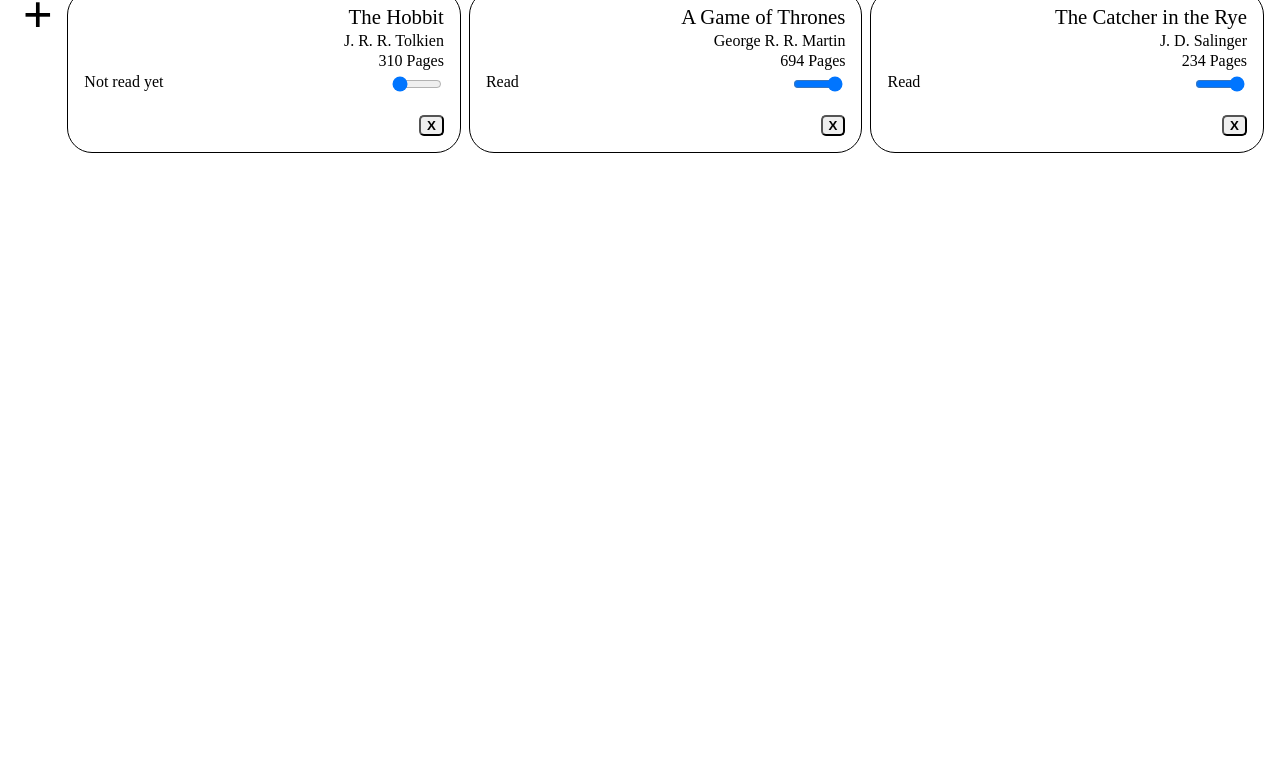
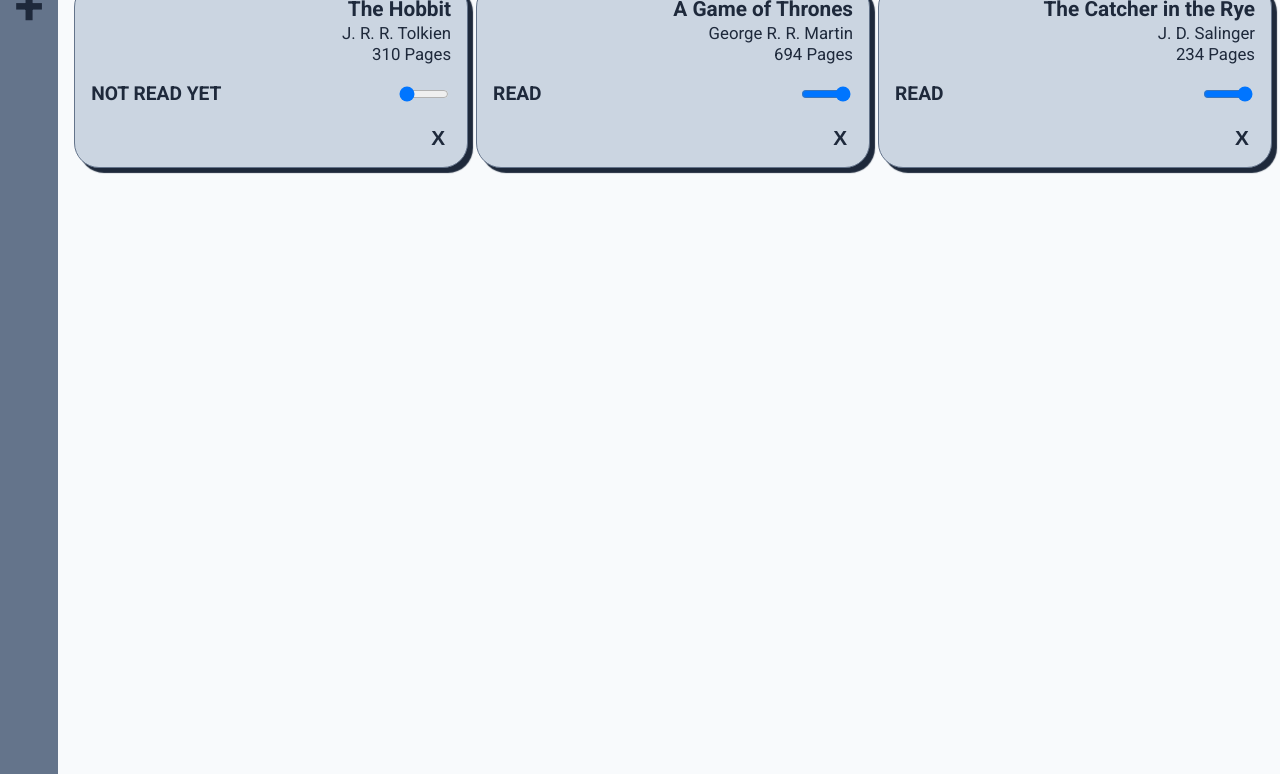
Before and after one commit to felipedomingosps/library, a plain HTML site: page index.html in a window 1280 px wide. Shown: the part 82-856 px from the top of the page. Before the commit the page ends 800 px from the top, so only its background shows below. Drawn offline with Linux system fonts and the light colour scheme.

Commit message:
Add colors

```diff
--- a/index.html
+++ b/index.html
@@ -5,6 +5,9 @@
     <meta http-equiv="X-UA-Compatible" content="IE=edge">
     <meta name="viewport" content="width=device-width, initial-scale=1.0">
     <title>Library App</title>
+    <link rel="preconnect" href="https://fonts.googleapis.com">
+<link rel="preconnect" href="https://fonts.gstatic.com" crossorigin>
+<link href="https://fonts.googleapis.com/css2?family=Roboto:ital,wght@0,100;0,300;0,400;0,500;0,700;0,900;1,100;1,300;1,400;1,500;1,700;1,900&display=swap" rel="stylesheet">
     <link rel="stylesheet" href="./reset.css">
     <link rel="stylesheet" href="./styles.css">
 </head>
@@ -32,7 +35,7 @@
                             <label for="author" class="p__label">Author</label><input type="text" name="author" id="author" class="p__input" required>
                         </p>
                         <p class="p__container">
-                            <label for="pages" class="p__label">Pages</label><input type="number" name="pages" id="pages" class="p__input" required>
+                            <label for="pages" class="p__label">Pages</label><input type="number" name="pages" id="pages" class="p__input" value="0" required>
                         </p>
                         <p class="p__container p__container--read">
                             <label for="read" class="p__label">Read?</label><input type="checkbox" name="read" id="read" class="p__input p__input--read">
--- a/styles.css
+++ b/styles.css
@@ -1,16 +1,44 @@
 /* BODY */
+
+:root {
+    --stone-900: #1c1917;
+    --gray-500: #6b7280;
+    --gray-200: #e2e8f0;
+    --neutral-50: #fafafa;
+    --zinc-200: #e4e4e7;
+    --amber-100: #fef3c7;
+    --amber-200: #fde68a;
+    --amber-500: #f59e0b;
+    --amber-800: #92400e;
+    --slate-50: #f8fafc;
+    --slate-100: #f1f5f9;
+    --slate-200: #e2e8f0;
+    --slate-300: #cbd5e1;
+    --slate-500: #64748b;
+    --slate-800: #1e293b;
+
+}
 
 *, *::before, *::after {
     box-sizing: border-box;
 }
 
+body {
+    background-color: var(--slate-50);
+    color: var(--slate-800);
+
+    font-family: 'Roboto', sans-serif;
+}
+
 .container {
-    max-width: 1600px;
+
     margin: 0 auto;
-    padding: 1rem;
 
     display: flex;
     flex-direction: column;
+
+    background-color: var(--slate-50);
+    min-height: 100vh;
 }
 
 
@@ -18,6 +46,9 @@
 
 header {
     padding: .5rem;
+
+    background-color: var(--slate-800);
+    color: var(--neutral-50);
 }
 
 h1 {
@@ -30,6 +61,8 @@ h1 {
 .aside-and-main-container {
     display: flex;
     gap: .5rem;
+
+
 }
 
 /* ASIDE */
@@ -37,6 +70,11 @@ h1 {
 .aside__container {
     display: flex;
     gap: .3rem;
+
+    background-color: var(--slate-500);
+    min-height: 100vh;
+
+    padding: .5rem;
 }
 
 .aside__always-on-display{
@@ -51,9 +89,7 @@ h1 {
     transition: 400ms;
 }
 
-.aside__add-book {
-    padding: .5rem;
-}
+
 
 .hide {
     display: none;
@@ -80,11 +116,18 @@ h1 {
     display: flex;
     flex-direction: column;
     gap: .3rem;
+
+    background-color: var(--slate-800);
+    padding: 1rem;
+    border-radius: 25px;
+
+    color: var(--zinc-200);
+
 }
 
 .fieldset__title {
     font-size: 1.7rem;
-    margin-bottom: 1.5rem;
+    float: left;
 }
 
 .p__container {
@@ -95,6 +138,7 @@ h1 {
 
 .p__container--read {
     justify-content: flex-start;
+    gap: .7rem;
 }
 
 .fieldset__button {
@@ -104,12 +148,14 @@ h1 {
     align-self: center;
     margin-top: 1.5rem;
     padding: .5rem;
+    cursor: pointer;
 }
 
 /* MAIN */
 
 main {
     flex-grow: 1;
+    padding: .5rem;
 }
 
 .library {
@@ -119,7 +165,7 @@ main {
 }
 
 .library__book {
-    border: solid black 1px;
+    border: solid var(--slate-500) 1px;
     border-radius: 25px;
     padding: 1rem 1rem;
 
@@ -128,17 +174,25 @@ main {
     gap: .3rem;
 
     text-align: right;
+    background-color: var(--slate-300);
+    box-shadow: 5px 5px 1px var(--slate-800);
+    font-size: 1.05rem;
 }
 
 
 .book__title {
     font-size: 1.3rem;
+    font-weight: 600;
 }
 
 .book__read {
+    margin-top: 1rem;
     display: flex;
     gap: 1rem;
     justify-content: space-between;
+    text-transform: uppercase;
+    font-size: 1.2rem;
+    font-weight: 700;
 }
 
 .read__toggle {
@@ -150,4 +204,9 @@ main {
     font-weight: 900;
     margin-top: 1rem;
     border-radius: 5px;
+    border: none;
+    background: none;
+    color: var(--slate-800);
+    font-size: 1.3rem;
+    cursor: pointer;
 }
```
